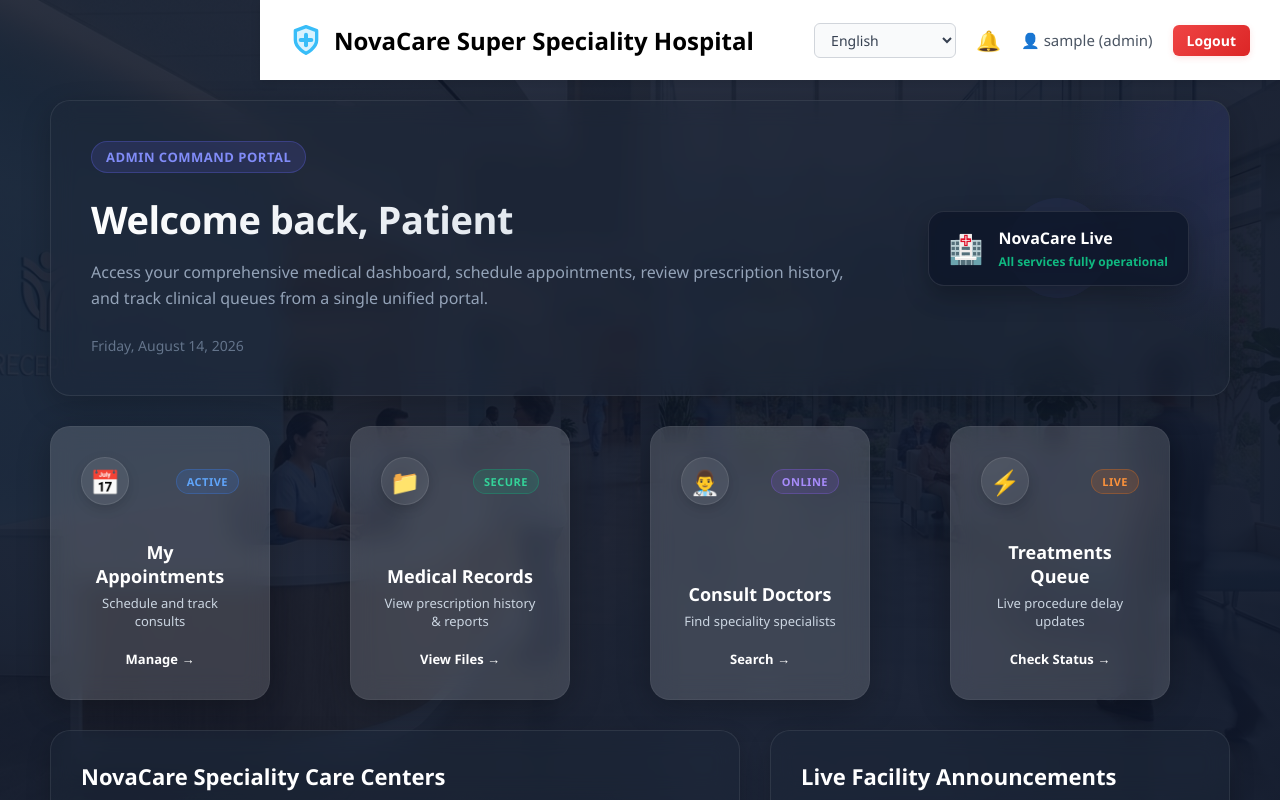
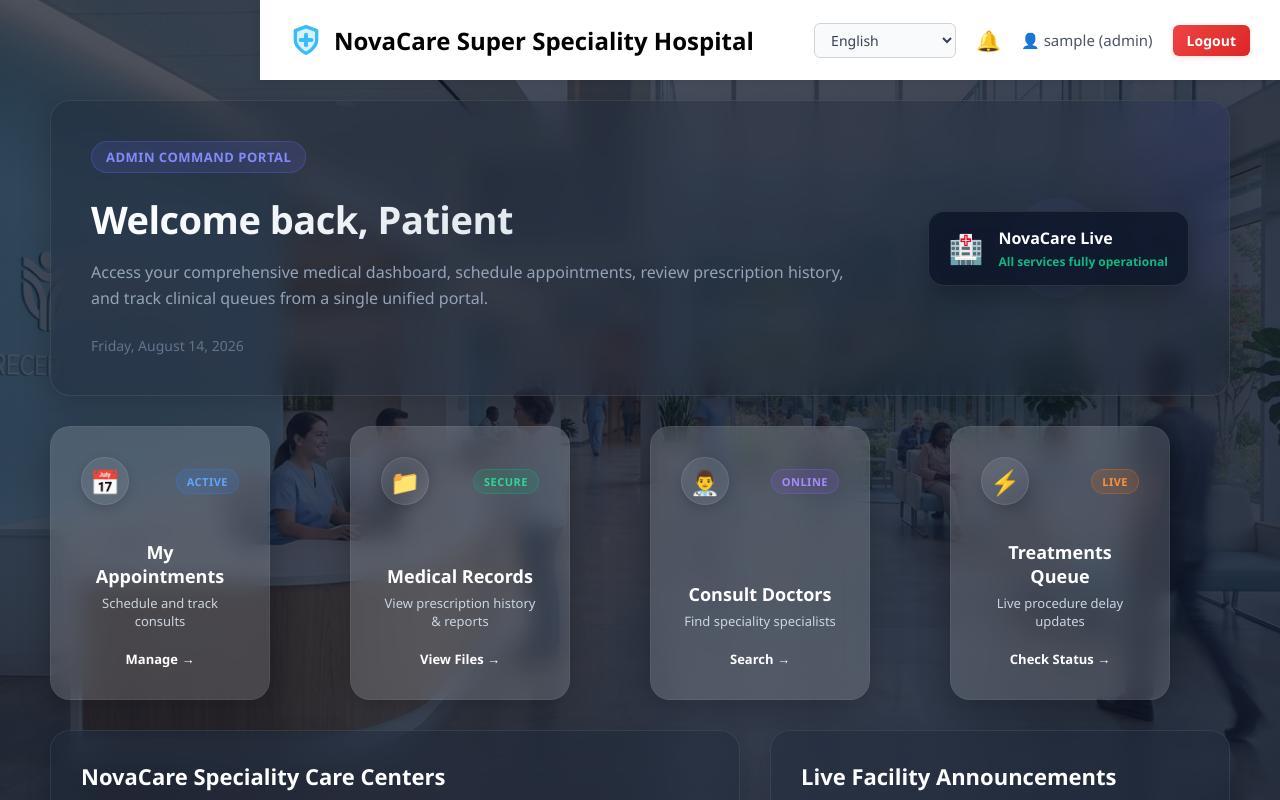
Before and after one commit to VIKNESH-2007/HospitalInformation, a React (Create React App) app in the folder my project/my-app/: page /home in a window 1280 px wide. Built offline with nearby package versions, Linux system fonts and the light colour scheme; sample sign-in values are in the browser's storage.

Commit message:
Remove emergency hotline and enhance layout background scenery details visibility

```diff
--- a/my project/my-app/src/layouts/MainLayout.css
+++ b/my project/my-app/src/layouts/MainLayout.css
@@ -2,7 +2,7 @@
   display: flex;
   height: 100vh;
   overflow: hidden;
-  background: linear-gradient(135deg, rgba(15, 23, 42, 0.88) 0%, rgba(15, 23, 42, 0.95) 100%),
+  background: linear-gradient(135deg, rgba(15, 23, 42, 0.72) 0%, rgba(15, 23, 42, 0.85) 100%),
               url('./hospital_scenary_bg.jpg') no-repeat center center fixed;
   background-size: cover;
 }
--- a/my project/my-app/src/pages/Home.js
+++ b/my project/my-app/src/pages/Home.js
@@ -177,10 +177,9 @@ function Home() {
 
       {/* Quick Action Navigation Footer */}
       <div className="quick-actions-bar">
-        <h3>Need Immediate Assistance?</h3>
+        <h3>Command Center Settings</h3>
         <div className="action-buttons">
           <button className="btn-primary" onClick={() => navigate("/profile")}>Update Profile Info</button>
-          <a href="tel:9566206847" className="btn-secondary">Emergency Hotline: 9566206847</a>
         </div>
       </div>
     </div>
```
